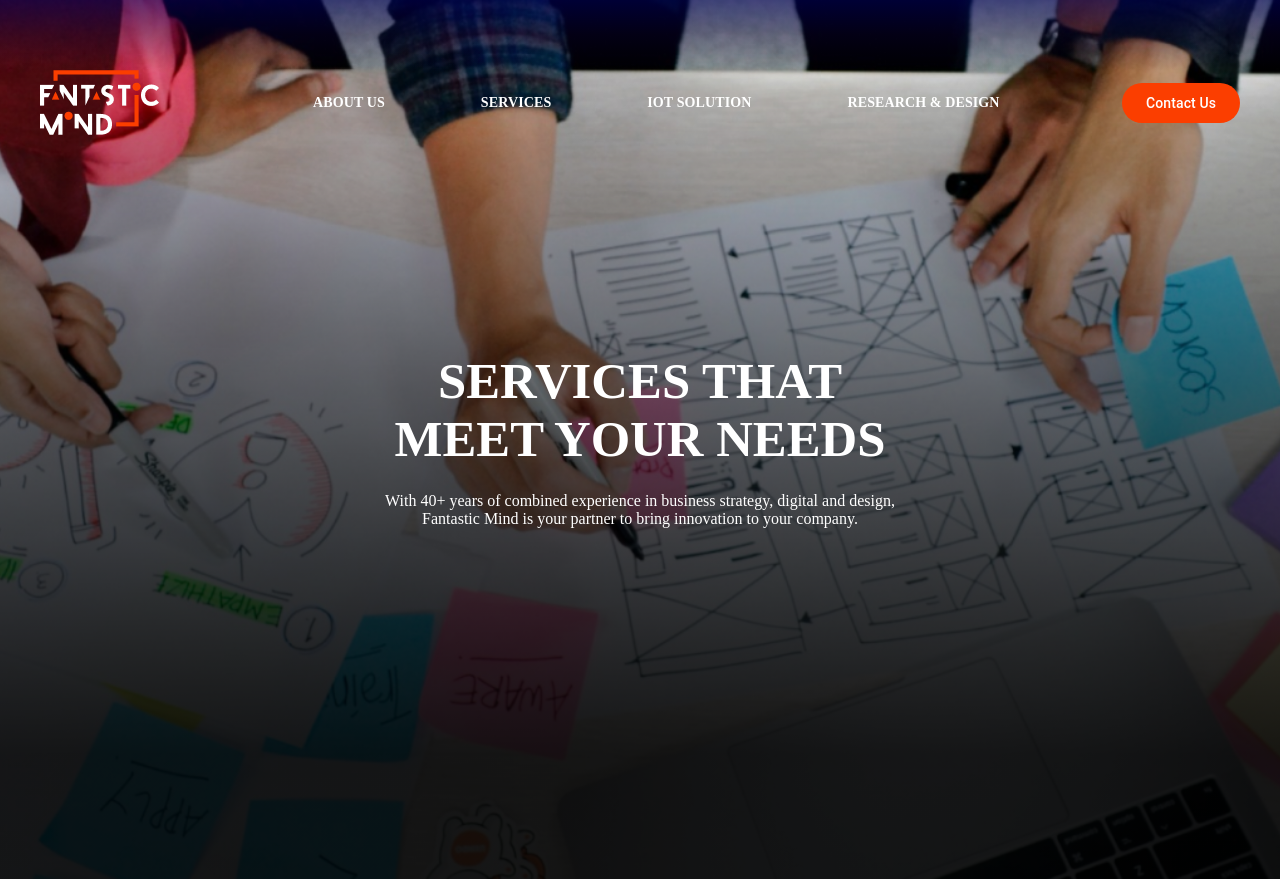
After one commit to yassir56069/FMwebsite, a PHP site: page /services.html in a window 1280 px wide. The commit adds this page. Run offline with PHP 8.4, Linux system fonts and the light colour scheme.

Commit message:
services started

```diff
--- /dev/null
+++ b/services.html
@@ -0,0 +1,35 @@
+<DOCTYPE html>
+    <html>
+        <head>
+            <meta charset ="UTF-8">
+            <meta http-equiv="X-UA-Compatible" content="IE=edge">
+            <meta name="viewport" content="width=device-width, initial-scale=1.0">
+            <title>Services</title>
+            <link rel="stylesheet" href="style.css">
+        </head>
+        <body>
+            <!-- navigation-bar -->
+            <div class="services-header-section">
+                <div class="navigation-bar">
+                    <img class="logo" src="assets/FM_logo.png" onclick="window.location.href='home.html'" alt="Fantastic Mind Logo">
+                    <div class="page-link">
+                        <a href="about_us.html">about us</a>
+                        <a href="services.html">services</a>
+                        <a href="iot_solution.html">iot solution</a>
+                        <a href="research&design.html">research & design</a>
+                    </div>
+                    <button class="o-btn">Contact Us</button>
+                </div>
+                <div class="header-text">
+                    <h2>
+                        services that <br />
+                        meet your needs
+                    </h2>
+                    <p>
+                        With 40+ years of combined experience in business strategy, digital and design,<br />
+                        Fantastic Mind is your partner to bring innovation to your company.
+                    </p>
+                </div>
+            </div>
+        </body>
+    </html>
--- a/style.css
+++ b/style.css
@@ -16,6 +16,19 @@ body::-webkit-scrollbar{
     gap: 147px;
     border-radius: var(--button-button-corner-radius, 0px);
     background: linear-gradient(180deg, rgba(0, 0, 0, 0.00) 0%, rgba(0, 0, 0, 0.70) 85.86%), url(assets/au_bgi.png), lightgray 50% / cover no-repeat;
+    background-size: cover;
+    background-position: center;
+}
+
+.services-header-section {
+    display: flex;
+    width: 100%;
+    contain: layout;
+    flex-direction: column;
+    align-items: center;
+    gap: 147px;
+    border-radius: var(--button-button-corner-radius, 0px);
+    background: linear-gradient(180deg, rgba(0, 0, 0, 0.00) 0%, rgba(0, 0, 0, 0.70) 85.86%), url(assets/services.png), lightgray 50% / cover no-repeat;
     background-size: cover;
     background-position: center;
 }
@@ -181,6 +194,7 @@ p{
     font-style: normal;
     font-weight: 400;
     line-height: normal;
+    text-align: center;
 }
 
 h2{
```
Also changed, not shown: assets/services.png (added).
